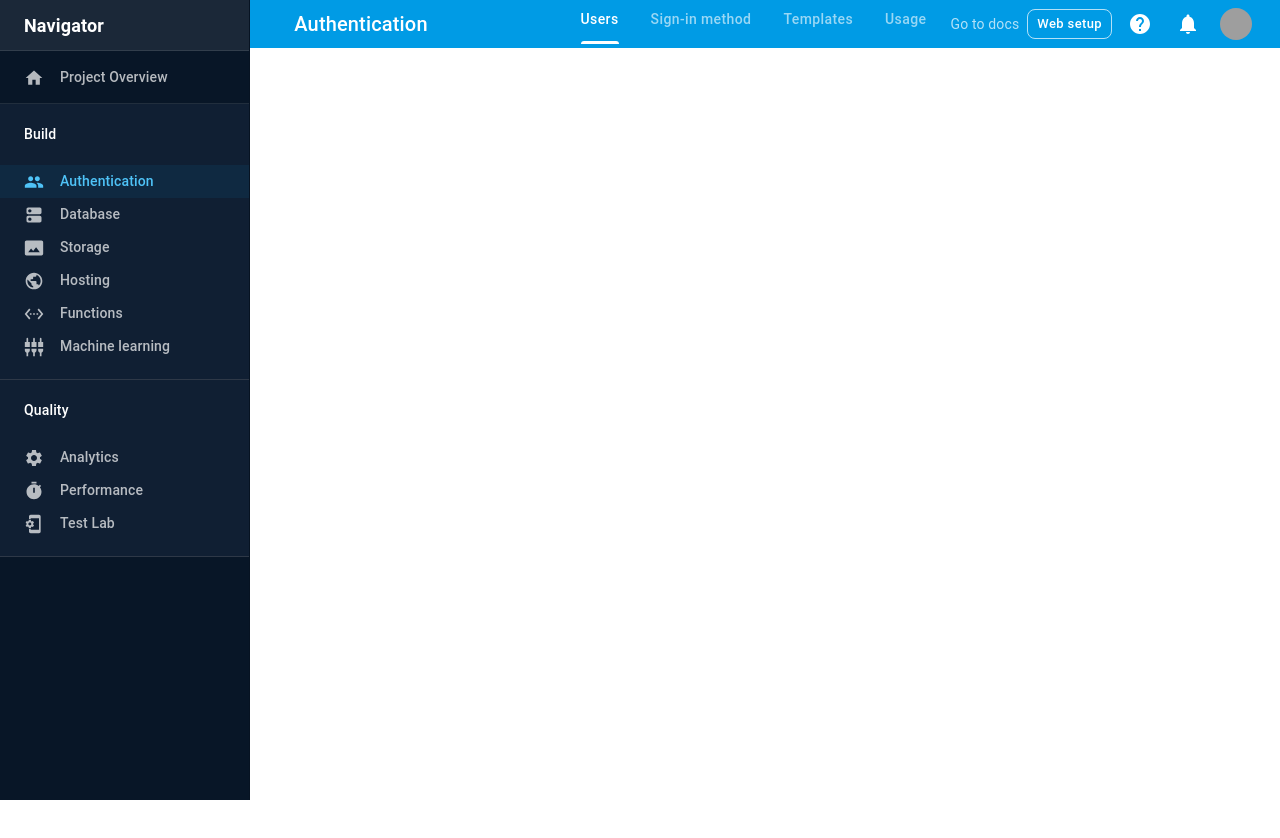
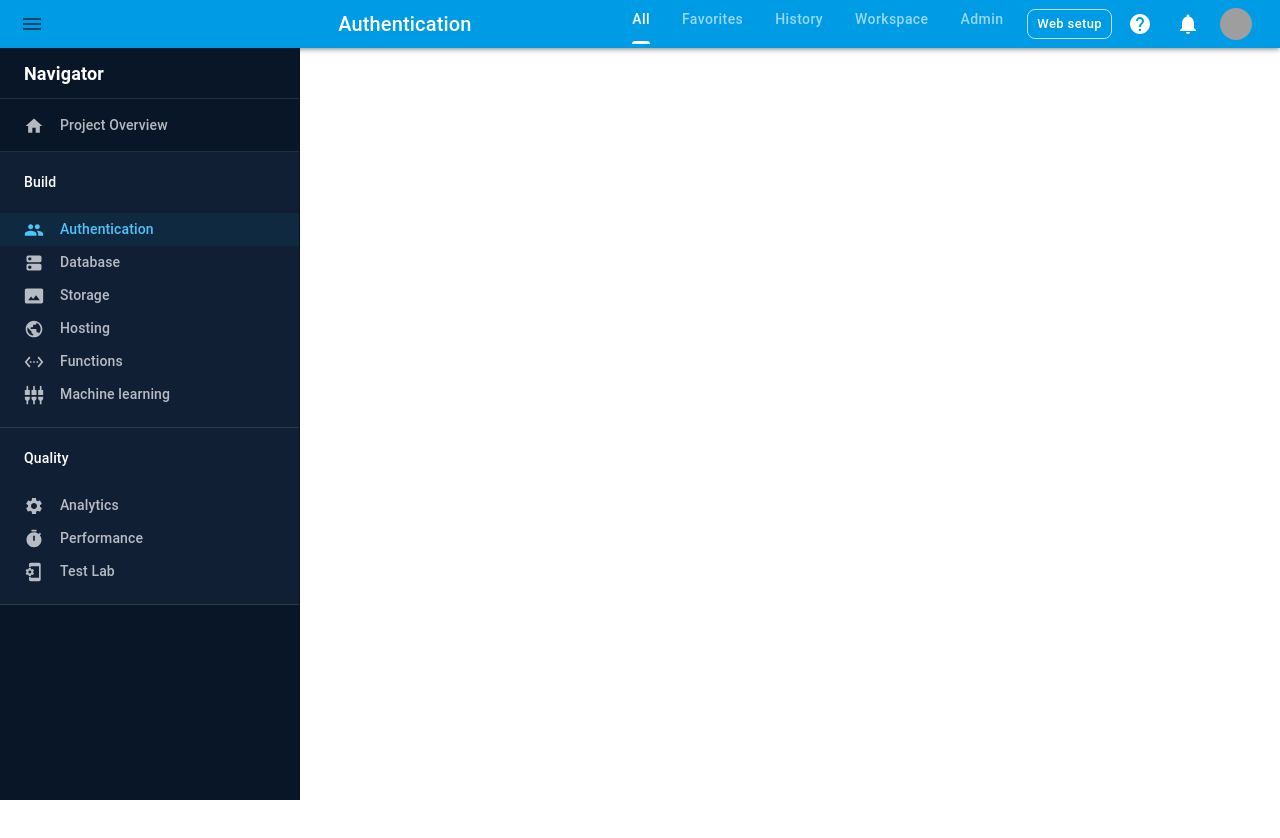
Before and after one commit to hamedabdy/node-project2, a React (Create React App) app in the folder my-react-app/: page /home in a window 1280 px wide. Shown: the top 838 px of the page. Before the commit the page ends 800 px from the top, so only its background shows below. Built offline with nearby package versions, Linux system fonts and the light colour scheme; grey boxes are pictures that could not be loaded.

Commit message:
working on navigator

```diff
--- a/my-react-app/src/newHome/Content.js
+++ b/my-react-app/src/newHome/Content.js
@@ -1,8 +1,5 @@
-// import * as React from "react";
 import AppBar from "@mui/material/AppBar";
 import Toolbar from "@mui/material/Toolbar";
-// import Typography from "@mui/material/Typography";
-// import Paper from "@mui/material/Paper";
 import Grid from "@mui/material/Grid";
 import Button from "@mui/material/Button";
 import TextField from "@mui/material/TextField";
@@ -13,12 +10,11 @@ import RefreshIcon from "@mui/icons-material/Refresh";
 import { Outlet } from "react-router-dom";
 import { Box } from "@mui/material";
 
-// import { BrowserRouter as Router, Route, Routes } from "react-router-dom";
 
-export default function Content({ drawerWidth = 250 }) {
+export default function Content({ drawerWidth = 300 }) {
   return (
     <Box
-      sx={{maxWidth: `calc(100vw - ${drawerWidth}px - 16px)`}} // temp solution to avoid horizontal scroll
+      sx={{maxWidth: `calc(100dvw - ${drawerWidth}px - 16px)`}} // temp solution to avoid horizontal scroll
     >
       <AppBar
         position="static"
--- a/my-react-app/src/newHome/Header.js
+++ b/my-react-app/src/newHome/Header.js
@@ -22,18 +22,19 @@ function Header(props) {
 
   return (
     <React.Fragment>
-      <AppBar color="primary" position="sticky" elevation={0}>
+      <AppBar color="primary" position="sticky" elevation={3}>
         <Toolbar>
           <Grid container spacing={1} alignItems="center">
-            <Grid sx={{ display: { sm: "none", xs: "block" } }} item>
+            <Grid sx={{ display: { sm: "block", xs: "block" } }} item>
               <IconButton
-                color="inherit"
+                color="red"
                 aria-label="open drawer"
                 onClick={onDrawerToggle}
                 edge="start"
               >
-                <MenuIcon />
+                <MenuIcon/>
               </IconButton>
+
             </Grid>
             <Grid item xs />
             <Grid item xs>
@@ -42,28 +43,13 @@ function Header(props) {
               </Typography>
             </Grid>
             <Tabs value={0} textColor="inherit">
-              <Tab label="Users" />
-              <Tab label="Sign-in method" />
-              <Tab label="Templates" />
-              <Tab label="Usage" />
+              <Tab label="All" />
+              <Tab label="Favorites" />
+              <Tab label="History" />
+              <Tab label="Workspace" />
+              <Tab label="Admin" />
             </Tabs>
-            <Grid item>
-              <Link
-                href="/"
-                variant="body2"
-                sx={{
-                  textDecoration: "none",
-                  color: lightColor,
-                  "&:hover": {
-                    color: "common.white",
-                  },
-                }}
-                rel="noopener noreferrer"
-                target="_blank"
-              >
-                Go to docs
-              </Link>
-            </Grid>
+
             <Grid item>
               <Button
                 sx={{ borderColor: lightColor }}
--- a/my-react-app/src/newHome/Paperbase.js
+++ b/my-react-app/src/newHome/Paperbase.js
@@ -164,7 +164,7 @@ theme = {
   },
 };
 
-const drawerWidth = 250;
+const drawerWidth = 300;
 
 export default function Paperbase() {
   const [mobileOpen, setMobileOpen] = React.useState(false);
@@ -184,11 +184,18 @@ export default function Paperbase() {
 
         <Box
           component="nav"
-          sx={{ width: { sm: drawerWidth }, flexShrink: { sm: 0 } }}
+          sx={{
+            width: { sm: drawerWidth },
+            flexShrink: { sm: 0 },
+            height: "100dvh",
+            position: "sticky",
+            top: 0,
+            zIndex: 1200,
+          }}
         >
           {isSmUp ? null : (
             <Navigator
-              PaperProps={{ style: { width: drawerWidth } }}
+              PaperProps={{ style: { width: drawerWidth, height: "calc(100dvh - 48px)", marginTop: 48 } }}
               variant="temporary"
               open={mobileOpen}
               onClose={handleDrawerToggle}
@@ -196,7 +203,7 @@ export default function Paperbase() {
           )}
 
           <Navigator
-            PaperProps={{ style: { width: drawerWidth } }}
+            PaperProps={{ style: { width: drawerWidth, height: "calc(100dvh - 48px)", marginTop: 48 } }}
             sx={{ display: { sm: "block", xs: "none" } }}
           />
         </Box>
```
